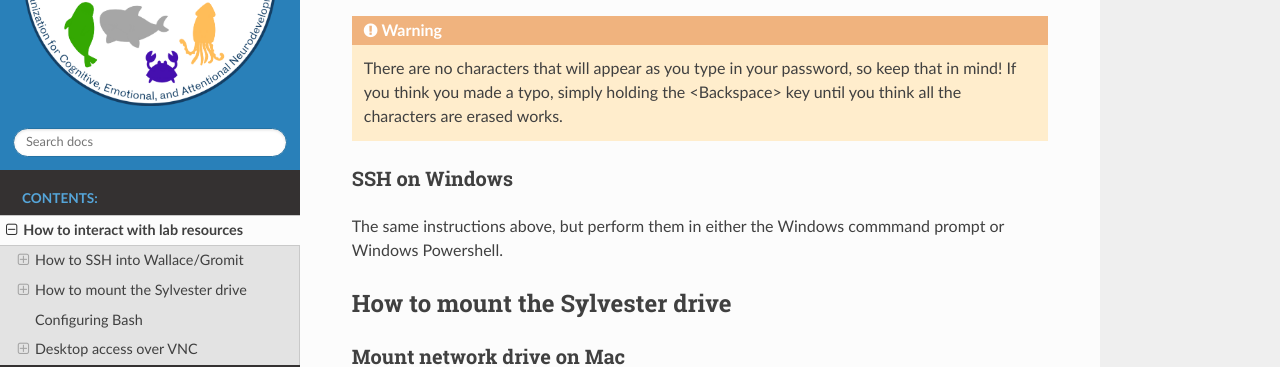
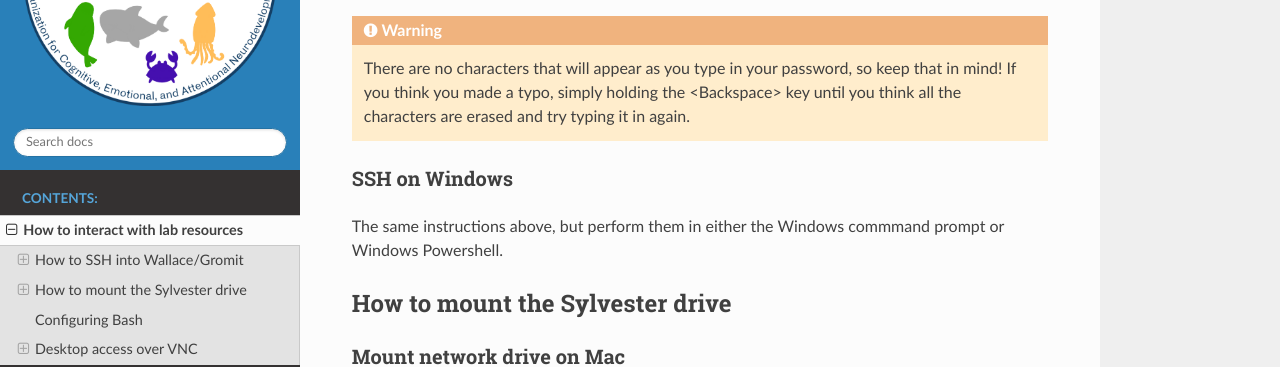
Before and after one commit to washu-ocean/OceanLabDocs, a Sphinx documentation site: the page built from source/interacting_with_resources.rst, in a window 1280 px wide and 900 px high, scrolled down 396 px. Shown: the part 199-566 px from the top of the window. Built offline with Sphinx 7.4.7 and the Read the Docs theme 3.1.0, drawn with Linux system fonts in a browser that asks for light colours; pages that are not in the unit, such as notebooks, are missing from menus; some of the changed text lies outside the part shown.

Commit message:
Update interacting_with_resources.rst

```diff
--- a/source/interacting_with_resources.rst
+++ b/source/interacting_with_resources.rst
@@ -21,7 +21,7 @@ SSH on Mac
 
 .. warning::
 
-   There are no characters that will appear as you type in your password, so keep that in mind! If you think you made a typo, simply holding the <Backspace> key until you think all the characters are erased works.
+   There are no characters that will appear as you type in your password, so keep that in mind! If you think you made a typo, simply holding the <Backspace> key until you think all the characters are erased and try typing it in again.
 
 SSH on Windows
 ^^^^^^^^^^^^^^
@@ -107,7 +107,7 @@ If you're starting a VNC server for the first time, or need to restart one (e.g.
 
 .. warning::
 
-   There are no characters that will appear as you type in your password, so keep that in mind! If you think you made a typo, simply holding the <Backspace> key until you think all the characters are erased works.
+   There are no characters that will appear as you type in your password, so keep that in mind! If you think you made a typo, simply holding the <Backspace> key until you think all the characters are erased and try typing it in again.
 
 4. If there are any other prompts you receive, simply press <Enter> or type in the default option that appears.
 
```
